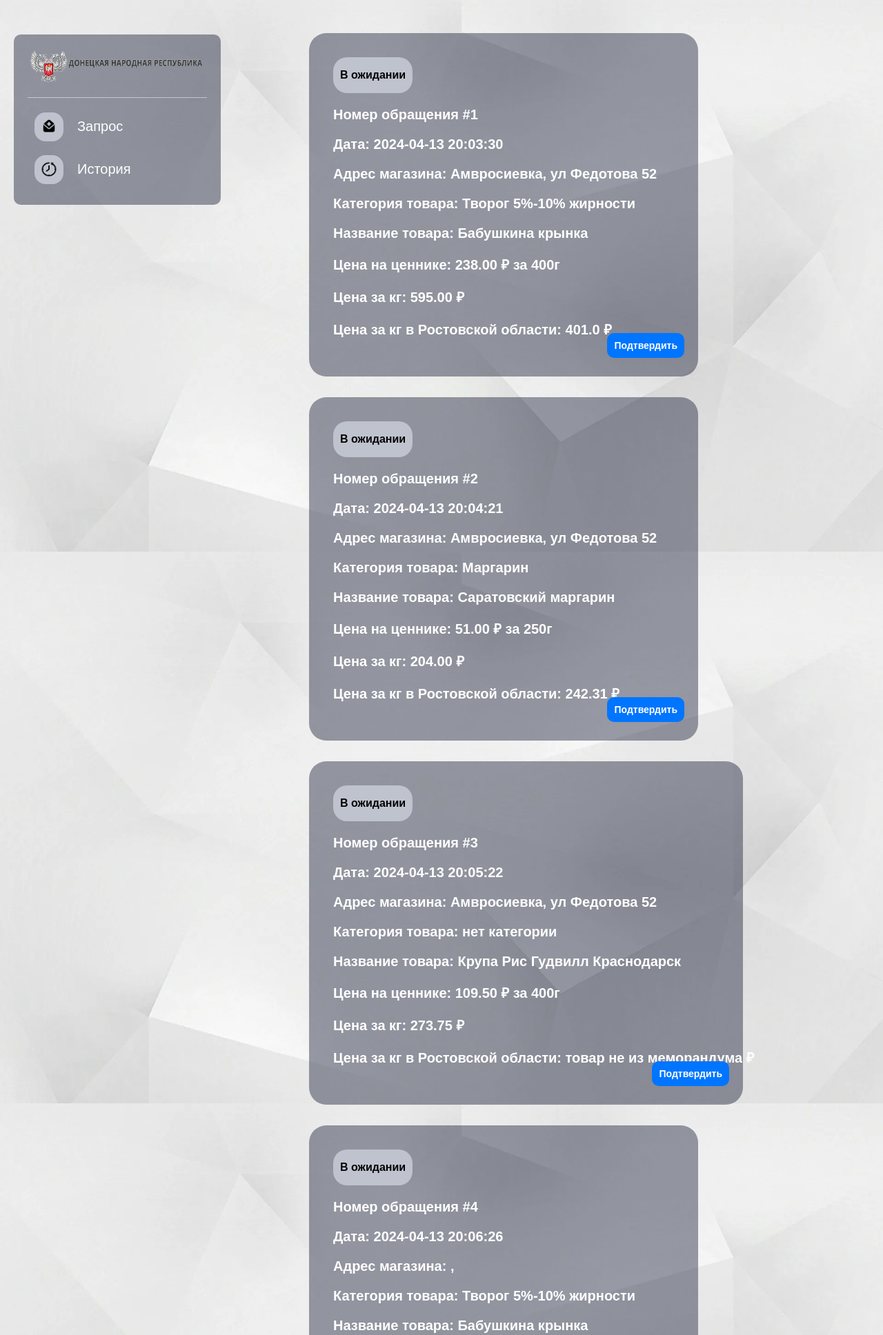
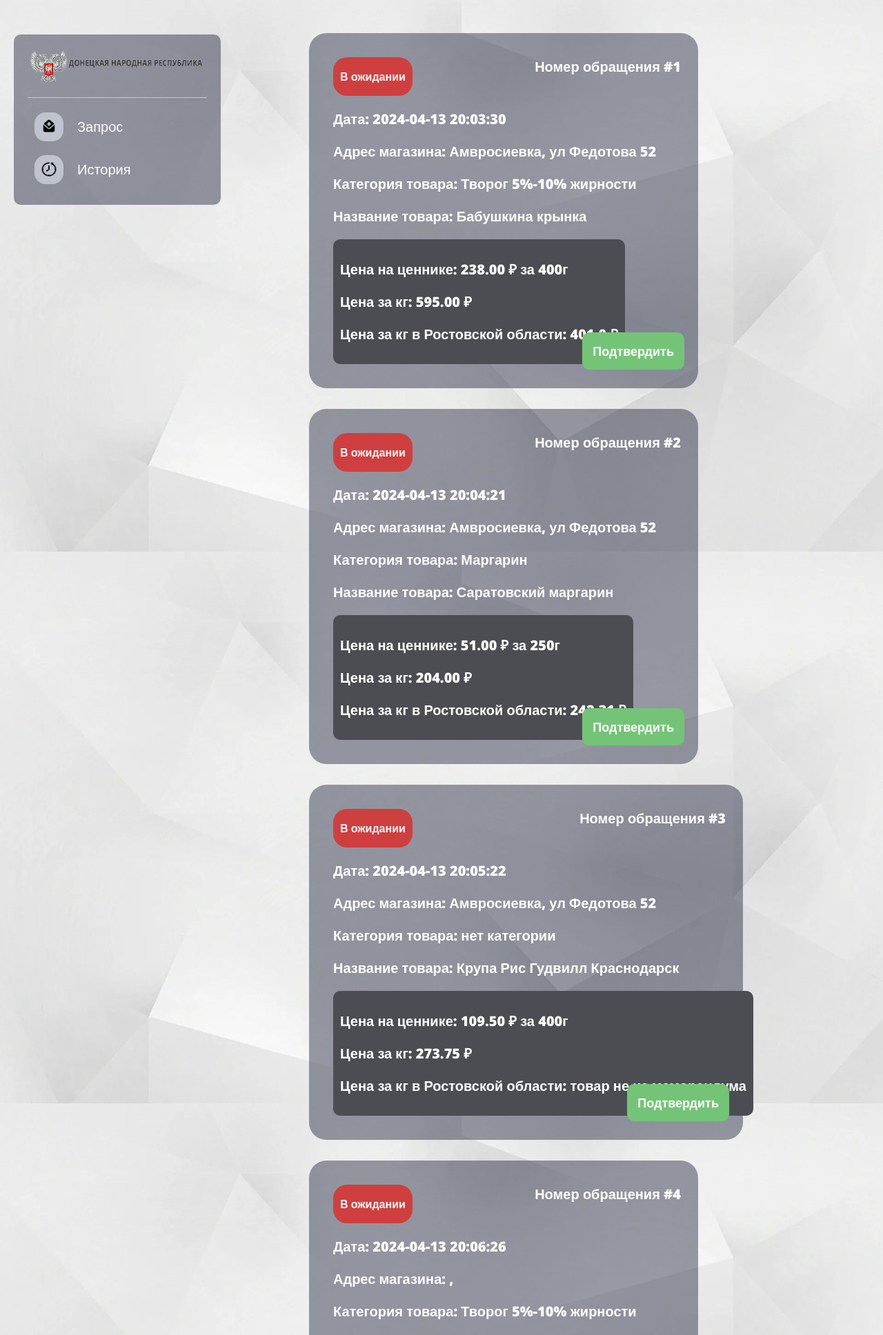
Before and after one commit to seyveR/ts-mobile-hack, a Django app: page / in a window 1280 px wide. Shown: the top 1936 px of the page at 69% size. Run offline with Django 5.2, Linux system fonts and the light colour scheme; data comes from the database, SQL or seed files in the repository.

Commit message:
update styles for ticket card

```diff
--- a/djangoweb/Tickets/static/Tickets/css/styles.css
+++ b/djangoweb/Tickets/static/Tickets/css/styles.css
@@ -75,7 +75,7 @@
 
 
 body {
-    font-family: 'Quicksand', sans-serif;
+    font-family: 'Open Sans', sans-serif;
 }
 
 
@@ -114,7 +114,7 @@
     position: relative;
     display: inline-block;
     padding: 1px 10px;
-    background-color: #BFC3CE;
+    background-color: #cf3f3f;
     color: white;
     border-radius: 20px;
     cursor: pointer;
@@ -123,7 +123,7 @@
 }
 
 .text-square_card p {
-    color: black;
+    color: white;
     font-size: 16px;
     font-weight: bold
 }
@@ -153,15 +153,31 @@
     position: absolute;
     bottom: 27px;
     right: 20px;
-    padding: 10px 10px;
-    background-color: #0075FF;
+    padding: 15px;
+    background-color: #74c478;
     color: white;
     border-radius: 10px;
     cursor: pointer;
-    font-size: 14px;
+    font-size: 18px;
     font-weight: bold;
 }
 
 .confirm-button:hover {
-    background-color: #0056b3;
+    background-color: #276336;
 }
+
+
+.number_request {
+    position: absolute;
+    top: 35px;
+    right: 25px;
+
+}
+
+.price_list {
+    background-color: #4C4D52;
+    padding: 10px;
+    border-radius: 10px;
+    display: inline-block;
+    white-space: nowrap;
+}
--- a/djangoweb/Tickets/templates/Tickets/tickets.html
+++ b/djangoweb/Tickets/templates/Tickets/tickets.html
@@ -7,6 +7,14 @@
     <title>Tickets</title>
     <link rel="icon" href="{% static 'Tickets/favicon/logo_dnr_font.png' %}">
     <link rel="stylesheet" href="https://cdnjs.cloudflare.com/ajax/libs/font-awesome/6.0.0-beta3/css/all.min.css">
+
+    <link rel="preconnect" href="https://fonts.googleapis.com">
+    <link rel="preconnect" href="https://fonts.gstatic.com/" crossorigin>
+    <link href="https://fonts.googleapis.com/css2?family=Open+Sans:ital,wght@0,400;0,800;1,500;0,200;1,300&display=swap" rel="stylesheet">
+    <link rel="preconnect" href="https://fonts.googleapis.com">
+    <link rel="preconnect" href="https://fonts.gstatic.com/" crossorigin>
+    <link href="https://fonts.googleapis.com/css2?family=Open+Sans:ital,wght@0,400;0,800;1,500&family=Tinos:wght@400;700&display=swap" rel="stylesheet">
+
     <link rel="stylesheet" href="{% static 'Tickets/css/styles.css' %}">
     <script src="https://ajax.googleapis.com/ajax/libs/jquery/3.5.1/jquery.min.js"></script>
     <script src="{% static 'Tickets/js/main.js' %}"></script>
@@ -53,14 +61,15 @@
                         <p>В ожидании</p>
                     </div>
                     <div class='text_tickets'>
-                        <p>Номер обращения #{{ ticket.id }}</p>
+                        <div class='number_request'>Номер обращения #{{ ticket.id }}</div>
                         <p>Дата: {{ ticket.date }}</p>
                         <p>Адрес магазина: {{ ticket.area }}, {{ ticket.district}}</p>
                         <p>Категория товара: {{ ticket.category }}</p>
                         <p>Название товара: {{ ticket.product_name }}</p>
-                        <p>Цена на ценнике: {{ ticket.price_tag }} ₽ за {{ ticket.gramms }}</p>
+                        <div class="price_list"><p>Цена на ценнике: {{ ticket.price_tag }} ₽ за {{ ticket.gramms }}</p>
                         <p>Цена за кг: {{ ticket.price_for_kg }} ₽</p>
-                        <p>Цена за кг в Ростовской области: {{ ticket.price_rost }} ₽</p>
+                        <p>Цена за кг в Ростовской области: {{ ticket.price_rost }}{% if ticket.price_rost != "товар не из меморандума" %} ₽{% endif %}</p>
+                        </div>
                     </div>
                     <div class="confirm-button">Подтвердить</div>
                 </div>
```
